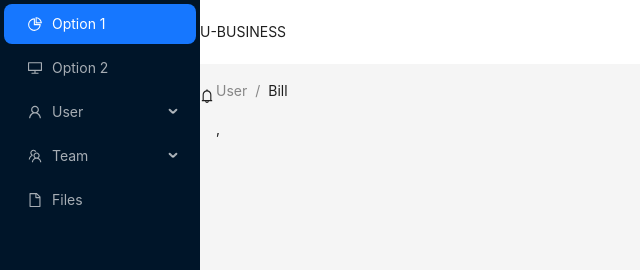
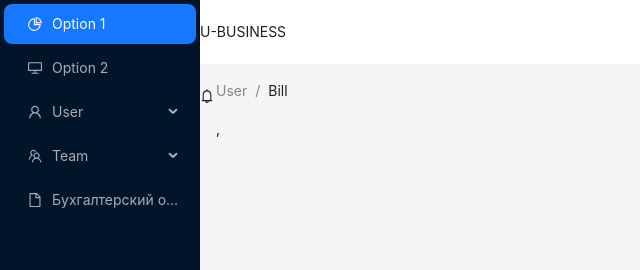
Before and after one commit to asianParadissseee/b-crm, a React (Vite) app: page / in a window 1280 px wide. Shown: the top 270 px of the page, without its empty margins (0-640 px from the left). Built offline with nearby package versions, Linux system fonts and the light colour scheme.

Commit message:
add navigate

```diff
--- a/src/layouts/layout.tsx
+++ b/src/layouts/layout.tsx
@@ -67,7 +67,7 @@ const Layout = ({children}: LayoutProps) => {
             getItem("Team 1", "6"),
             getItem("Team 2", "8"),
         ]),
-        getItem("Files", "9", <FileOutlined/>),
+        getItem("Бухгалтерский отчет", "9", <FileOutlined onClick={()=>navigate("/home/accounting-report")}/>),
     ];
 
     return (
```
